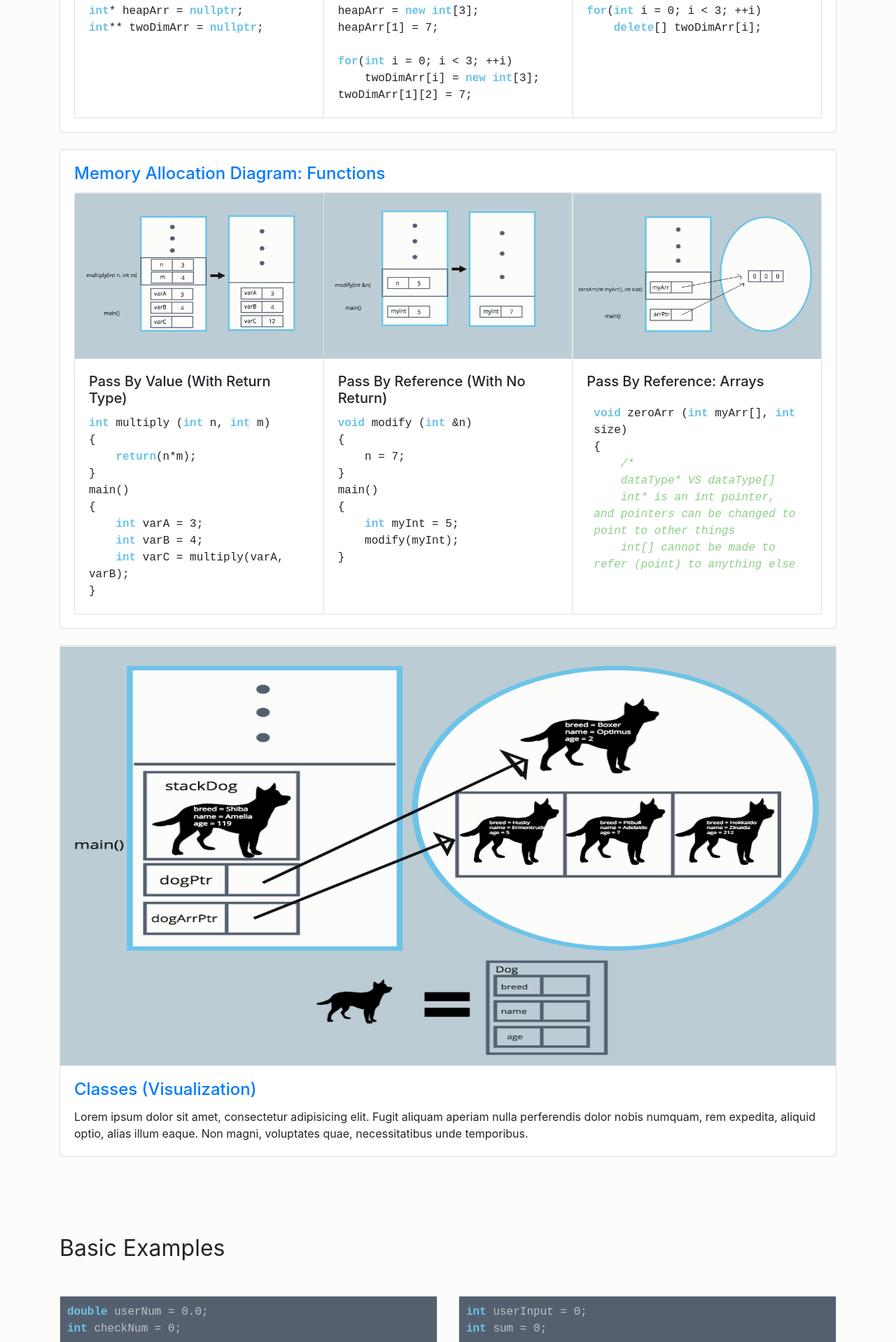
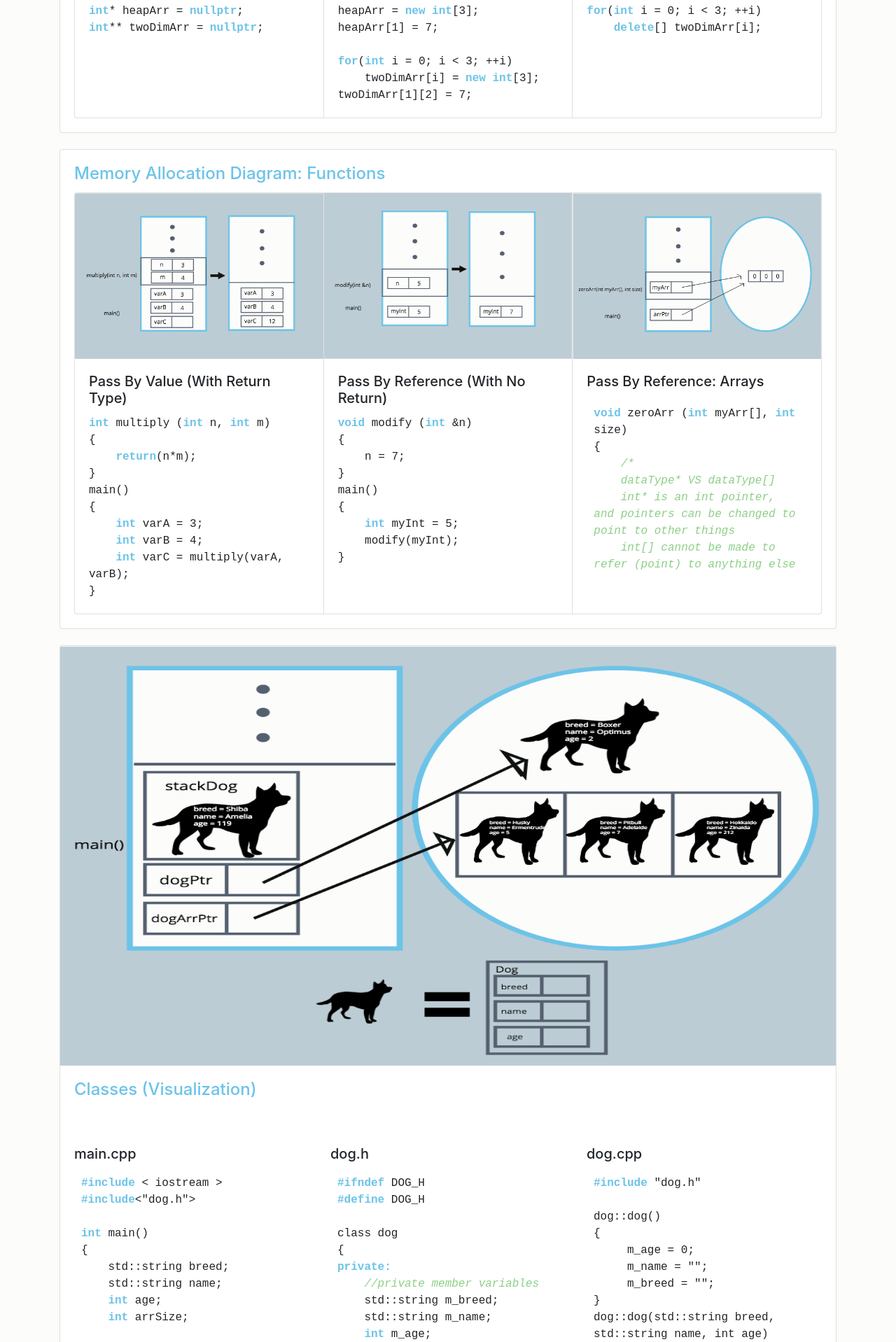
Before and after one commit to brandonlammey/EECS168Toolbox, a PHP site: page / in a window 1280 px wide. Shown: the part 2804-4722 px from the top of the page at 70% size. Run offline with PHP 8.4, Linux system fonts and the light colour scheme; some libraries are stand-ins or nearby versions; some web fonts are replaced.

Commit message:
Modified index.html
Modified Sections
+Toolbox
+General Concepts

Added content to Class visualization and Class Definition (.h) and (.cpp)

```diff
--- a/index.html
+++ b/index.html
@@ -94,7 +94,7 @@
                         <div class="card-body">
 
                           <h4 class="card-title">
-                            <a href="#dataTypes" data-toggle="collapse">Data Types / Operators</a>
+                            <a href="#dataTypes" data-toggle="collapse" id="linkHeader">Data Types / Operators</a>
                           </h4>
                           <div id="dataTypes" class="collapse">
                             <p class="card-text">Data types are classifications given to variables that describe what operations can be applied to them.</p>
@@ -132,7 +132,7 @@
 
                         <div class="card-body">
                           <h4 class="card-title">
-                            <a href="#boolLogic" data-toggle="collapse">Boolean Logic</a>
+                            <a href="#boolLogic" data-toggle="collapse" id="linkHeader">Boolean Logic</a>
                           </h4>
                             <div id="boolLogic" class="collapse">
                                 <ul class="card-text">
@@ -195,7 +195,7 @@
                               </div>
                         <div class="card-body">
                           <h4 class="card-title">
-                            <a href="#ifElse" data-toggle="collapse">If / Else-If / Else</a>
+                            <a href="#ifElse" data-toggle="collapse" id="linkHeader">If / Else-If / Else</a>
                           </h4>
                           <div id="ifElse" class="collapse">
                               <p class="card-text">
@@ -252,7 +252,7 @@
                               </div>
                         <div class="card-body">
                           <h4 class="card-title">
-                            <a href="#loops" data-toggle="collapse">Loops: While / Do-While / For</a>
+                            <a href="#loops" data-toggle="collapse" id="linkHeader">Loops: While / Do-While / For</a>
                           </h4>
                           <div id="loops" class="collapse">
                             <p class="card-text">
@@ -291,7 +291,7 @@
                               </div>
                         <div class="card-body">
                           <h4 class="card-title">
-                            <a href="#1DArrays" data-toggle="collapse"> 1-D Arrays </a>
+                            <a href="#1DArrays" data-toggle="collapse" id="linkHeader"> 1-D Arrays </a>
                           </h4>
                           <div id="1DArrays" class="collapse">
                             <p class="card-text">
@@ -346,7 +346,7 @@
                               </div>
                         <div class="card-body">
                           <h4 class="card-title">
-                            <a href="#multiDimArrays" data-toggle="collapse">Multi-Dimensional Arrays</a>
+                            <a href="#multiDimArrays" data-toggle="collapse" id="linkHeader">Multi-Dimensional Arrays</a>
                           </h4>
                           <div id="multiDimArrays" class="collapse">
                               <p class="card-text">
@@ -371,7 +371,7 @@
                           </div>
                     <div class="card-body">
                       <h4 class="card-title">
-                        <a href="#voidFunctions" data-toggle="collapse">Void Functions</a>
+                        <a href="#voidFunctions" data-toggle="collapse" id="linkHeader">Void Functions</a>
                       </h4>
                       <div id="voidFunctions" class="collapse">
                         <p class="card-text">
@@ -414,7 +414,7 @@
                           </div>
                     <div class="card-body">
                       <h4 class="card-title">
-                        <a href="#typeFunctions" data-toggle="collapse">Type Functions</a>
+                        <a href="#typeFunctions" data-toggle="collapse" id="linkHeader">Type Functions</a>
                       </h4>
                       <div id="typeFunctions" class="collapse">
                         <p class="card-text">
@@ -464,7 +464,7 @@
                           </div>
                     <div class="card-body">
                       <h4 class="card-title">
-                        <a href="#classHeader" data-toggle="collapse">Class Header (.h)</a>
+                        <a href="#classHeader" data-toggle="collapse" id="linkHeader">Class Header (.h)</a>
                       </h4>
                       <div id="classHeader" class="collapse">
                         <p class="card-text">
@@ -513,18 +513,38 @@
                           </div>
                     <div class="card-body">
                       <h4 class="card-title">
-                        <a href="#classDefinition" data-toggle="collapse">Class Definition (.cpp)</a>
+                        <a href="#classDefinition" data-toggle="collapse" id="linkHeader">Class Definition (.cpp)</a>
                       </h4>
                       <div id="classDefinition" class="collapse">
                         <p class="card-text">
                             The member function definitions for a class are stored in a separate .cpp file, which is called the class implementation file.
                             The file usually has the same name as the class, with the .cpp extension.
-
+                            <br><br>
+                            Constructor: <br>
+                            <ul>
+                              <li>Constructor has same name as the class itself</li>
+                              <li>Constructors don’t have return type</li>
+                              <li>A constructor is automatically called when an object is created</li>
+                              <li>If we do not specify a constructor, C++ compiler generates a default constructor for us (expects no parameters and has an empty body)</li>
+                              <li>Constructor Overloading is possible by having multiple constructors which are parameterized differently (pass arguments to a constructor)</li>
+                            </ul>
+                            Destructor: <br>
+                            <ul>
+                                <li>Destructors have same name as the class preceded by a tilde (~)</li>
+                                <li>Destructors don’t take any argument and don’t return anything</li>
+                                <li>There can only one destructor in a class with classname preceded by ~</li>
+                                <li>If we do not write our own destructor in a class, compiler creates a default destructor for us</li>
+                                <li>When a class contains a pointer to memory allocated in class, we should write a destructor to release memory before the class instance is destroyed</li>
+                                <li>A destructor function is called automatically when the object goes out of scope: the function ends, the program ends, a block containing local variables ends, or a delete operator is called </li>
+                              </ul>
+                            <br>
                             NOTE:
                             The advanages of storing class definition in separate file are
-                            The class is reusable
-                            The clients of the class know what member functions the class provides, how to call them and what return types to expect
-                            The clients do not know how the class's member functions are implemented.
+                            <ul>
+                            <li>The class is reusable</li>
+                            <li>The clients of the class know what member functions the class provides, how to call them and what return types to expect</li>
+                            <li>The clients do not know how the class's member functions are implemented.</li>
+                            </ul>
                         </p>
                       </div>
                     </div>
@@ -552,7 +572,7 @@
                       <div class="card-body">
 
                         <h4 class="card-title">
-                            <a href="#memAllocArr">Memory Allocation Diagram: Arrays</a>
+                            <a href="#memAllocArr" id="linkHeader">Memory Allocation Diagram: Arrays</a>
                         </h4>
 
                         <div class="card-group">
@@ -615,7 +635,7 @@
                   <div class="card-body">
 
                       <h4 class="card-title">
-                          <a href="#memAllocFunc">Memory Allocation Diagram: Functions</a>
+                          <a href="#memAllocFunc" id="linkHeader">Memory Allocation Diagram: Functions</a>
                       </h4>
 
                       <div class="card-group">
@@ -710,9 +730,176 @@
                   <a href="#"><img class="card-img-top" id="classes" src="graphics/obj.png" alt=""></a>
                   <div class="card-body">
                     <h4 class="card-title">
-                            <a href="#classesVisualization">Classes (Visualization)</a>
+                      <a href="#classesVisualization" id="linkHeader">Classes (Visualization)</a>
                     </h4>
-                          <p class="card-text">Lorem ipsum dolor sit amet, consectetur adipisicing elit. Fugit aliquam aperiam nulla perferendis dolor nobis numquam, rem expedita, aliquid optio, alias illum eaque. Non magni, voluptates quae, necessitatibus unde temporibus.</p>
+                    <!-- <p class="card-text">
+                      Lorem ipsum dolor sit amet, consectetur adipisicing elit. Fugit aliquam aperiam nulla perferendis dolor nobis numquam, rem expedita, aliquid optio, alias illum eaque. Non magni, voluptates quae, necessitatibus unde temporibus.
+                    </p> -->
+                    <div class="row">
+                      <div class="col-lg-4 portfolio-item">
+                        <h5>main.cpp</h5>
+                        <p class="card-text scrollable" id="code">
+                          <strong>#include</strong> < iostream > <br>
+                          <strong>#include</strong><"dog.h"> <br>
+                          <br>
+                          <strong>int</strong> main()<br>
+                          {<br>
+                            &nbsp;&nbsp;&nbsp;&nbsp;std::string breed;<br>
+                            &nbsp;&nbsp;&nbsp;&nbsp;std::string name;<br>
+                            &nbsp;&nbsp;&nbsp;&nbsp;<strong>int</strong> age;<br>
+
+                            &nbsp;&nbsp;&nbsp;&nbsp;<strong>int</strong> arrSize;<br><br>
+
+                            &nbsp;&nbsp;&nbsp;&nbsp;<em>//cin appropriate parameters</em><br>
+
+                            &nbsp;&nbsp;&nbsp;&nbsp;dog stackDog(breed, name, age);<br>
+
+                            &nbsp;&nbsp;&nbsp;&nbsp;<em>//cin appropriate parameters</em><br>
+
+                            &nbsp;&nbsp;&nbsp;&nbsp;dog* dogPtr = <strong>new</strong> dog(breed, name, age);<br>
+
+                            &nbsp;&nbsp;&nbsp;&nbsp;dog* dogArrPtr = <strong>new</strong> dog[arrSize];<br><br>
+
+                            &nbsp;&nbsp;&nbsp;&nbsp;<em>//for a dynically allocated (heap) array of dog pointers</em> <br>
+                            &nbsp;&nbsp;&nbsp;&nbsp;<em>//dog** dogArrPtr = new dog*[arrSize];</em><br><br>
+
+                            &nbsp;&nbsp;&nbsp;&nbsp;<strong>for</strong>(<strong>int</strong> i = 0; i++; i< arrSize)<br>
+                            &nbsp;&nbsp;&nbsp;&nbsp;{<br>
+                            &nbsp;&nbsp;&nbsp;&nbsp;&nbsp;&nbsp;&nbsp;&nbsp;  <em>//cin appropriate parameters</em><br>
+                            &nbsp;&nbsp;&nbsp;&nbsp;&nbsp;&nbsp;&nbsp;&nbsp;  dogArrPtr[i].setBreed(breed);<br>
+                            &nbsp;&nbsp;&nbsp;&nbsp;&nbsp;&nbsp;&nbsp;&nbsp;  dogArrPtr[i].setName(name);<br>
+                            &nbsp;&nbsp;&nbsp;&nbsp;&nbsp;&nbsp;&nbsp;&nbsp;  dogArrPtr[i].setAge(age);<br>
+
+                            &nbsp;&nbsp;&nbsp;&nbsp;&nbsp;&nbsp;&nbsp;&nbsp;  <em>//can be done this way as well</em><br>
+                            &nbsp;&nbsp;&nbsp;&nbsp;&nbsp;&nbsp;&nbsp;&nbsp;  <em>// dogArrPtr[i] = dog(breed, name, age);</em><br><br>
+
+                            &nbsp;&nbsp;&nbsp;&nbsp;&nbsp;&nbsp;&nbsp;&nbsp;  <em>/*<br>
+                            &nbsp;&nbsp;&nbsp;&nbsp;&nbsp;&nbsp;&nbsp;&nbsp;  for a dynically allocated (heap) array of dog pointers <br>
+                            &nbsp;&nbsp;&nbsp;&nbsp;&nbsp;&nbsp;&nbsp;&nbsp;  each index points to a new dog object<br>
+                            &nbsp;&nbsp;&nbsp;&nbsp;&nbsp;&nbsp;&nbsp;&nbsp;  function calls require "->" notation<br>
+                            &nbsp;&nbsp;&nbsp;&nbsp;&nbsp;&nbsp;&nbsp;&nbsp;  dogArrPtr[i] = new dog();<br>
+                            &nbsp;&nbsp;&nbsp;&nbsp;&nbsp;&nbsp;&nbsp;&nbsp;  dogArrPtr[i] -> setBreed(breed);<br>
+                            &nbsp;&nbsp;&nbsp;&nbsp;&nbsp;&nbsp;&nbsp;&nbsp;  dogArrPtr[i] -> setName(name);<br>
+                            &nbsp;&nbsp;&nbsp;&nbsp;&nbsp;&nbsp;&nbsp;&nbsp;  dogArrPtr[i] -> setAge(age);<br>
+                            &nbsp;&nbsp;&nbsp;&nbsp;&nbsp;&nbsp;&nbsp;&nbsp;  */<br></em>
+                            &nbsp;&nbsp;&nbsp;&nbsp;}<br>
+                            &nbsp;&nbsp;&nbsp;&nbsp;<em>//memory visualization at this point</em><br><br>
+                            <em>
+                            &nbsp;&nbsp;&nbsp;&nbsp;//remember to free memory at the end<br>
+                            &nbsp;&nbsp;&nbsp;&nbsp;//stackDog does not require a manual delete<br>
+                            </em>
+                            &nbsp;&nbsp;&nbsp;&nbsp;<strong>delete</strong> dogPtr; <em>//dont use [] since we are deleting an object not an array</em><br>
+                            &nbsp;&nbsp;&nbsp;&nbsp;<strong>delete[]</strong> dogArrPtr; <br><br>
+
+                            <em>
+                            /*<br>
+                            &nbsp;&nbsp;&nbsp;&nbsp;for a dynically allocated (heap) array of dog pointers <br>
+                            &nbsp;&nbsp;&nbsp;&nbsp;for(int i = 0; i< arrSize; i++)<br></arrSize>
+                            &nbsp;&nbsp;&nbsp;&nbsp;{<br>
+                              &nbsp;&nbsp;&nbsp;&nbsp;&nbsp;&nbsp;&nbsp;&nbsp;//deleting objects not arrays so do not use []<br>
+                              &nbsp;&nbsp;&nbsp;&nbsp;&nbsp;&nbsp;&nbsp;&nbsp;delete dogArrPtr[i]; //deletes dogs<br>
+                            &nbsp;&nbsp;&nbsp;&nbsp;}<br>
+                            &nbsp;&nbsp;&nbsp;&nbsp;delete[] dogArrPtr; //deletes array<br>
+                            &nbsp;&nbsp;&nbsp;&nbsp;*/<br>
+                            </em>
+
+                          } <br>
+                        </p>
+
+                      </div>
+                      <div class="col-lg-4 portfolio-item">
+                        <h5>dog.h</h5>
+                          <p class="card-text scrollable" id="code">
+
+                              <strong>#ifndef</strong> DOG_H	<br>
+                              <strong>#define</strong> DOG_H<br>
+                              <br>
+                              class dog<br>
+                              {<br>
+                                  <strong>private:</strong><br>
+                                  &nbsp;&nbsp;&nbsp;&nbsp;<em>//private member variables</em><br>
+                                  &nbsp;&nbsp;&nbsp;&nbsp;std::string m_breed;<br>
+                                  &nbsp;&nbsp;&nbsp;&nbsp;std::string m_name;<br>
+                                  &nbsp;&nbsp;&nbsp;&nbsp;<strong>int</strong> m_age;<br>
+                                  <br>
+                                  <strong>public:</strong><br>
+                                  &nbsp;&nbsp;&nbsp;&nbsp;<em>//default constructor</em><br>
+                                  &nbsp;&nbsp;&nbsp;&nbsp;dog();<br>
+                                  &nbsp;&nbsp;&nbsp;&nbsp;<em>//paramaterized constructor</em><br>
+                                  &nbsp;&nbsp;&nbsp;&nbsp;dog(std::string breed, std::string name, <strong>int</strong> age);<br><br>
+                                      <em>
+                                          &nbsp;&nbsp;&nbsp;&nbsp;/*<br>
+                                          &nbsp;&nbsp;&nbsp;&nbsp;Define a deconstructor if object allocates memory
+                                          that cannot be accessed outside of the object<br>
+                                          &nbsp;&nbsp;&nbsp;&nbsp;~dog()<br>
+                                          &nbsp;&nbsp;&nbsp;&nbsp;{<br>
+                                          <br>
+                                          &nbsp;&nbsp;&nbsp;&nbsp;}<br>
+                                          &nbsp;&nbsp;&nbsp;&nbsp;*/<br><br>
+                                      </em>
+                                      &nbsp;&nbsp;&nbsp;&nbsp;<em>//set functions for private member variables</em><br>
+                                      &nbsp;&nbsp;&nbsp;&nbsp;<strong>void</strong> setBreed(std::string breed);<br>
+                                      &nbsp;&nbsp;&nbsp;&nbsp;<strong>void</strong> setName(std::string name);<br>
+                                      &nbsp;&nbsp;&nbsp;&nbsp;<strong>void</strong> setAge(<strong>int</strong> age);<br>
+                                      <br>
+                                      &nbsp;&nbsp;&nbsp;&nbsp;<em>//get functions for private member variables</em><br>
+                                      &nbsp;&nbsp;&nbsp;&nbsp;std::string getBreed();<br>
+                                      &nbsp;&nbsp;&nbsp;&nbsp;std::string getName();<br>
+                                      &nbsp;&nbsp;&nbsp;&nbsp;<strong>int</strong> getAge();<br>
+                              };<br>
+                              <strong>#endif</strong><br>
+
+
+                          </p>
+                      </div>
+                      <div class="col-lg-4 portfolio-item">
+                          <h5>dog.cpp</h5>
+                          <p class="card-text scrollable" id="code">
+
+                              <strong>#include</strong> "dog.h"<br><br>
+
+                              dog::dog()<br>
+                              {<br>
+                                &nbsp;&nbsp;&nbsp;&nbsp;    m_age = 0;<br>
+                                &nbsp;&nbsp;&nbsp;&nbsp;    m_name = "";<br>
+                                &nbsp;&nbsp;&nbsp;&nbsp;    m_breed = "";<br>
+                              }<br>
+                              dog::dog(std::string breed, std::string name, int age)<br>
+                              {<br>
+                                &nbsp;&nbsp;&nbsp;&nbsp;    m_age = age;<br>
+                                &nbsp;&nbsp;&nbsp;&nbsp;    m_name = name;<br>
+                                &nbsp;&nbsp;&nbsp;&nbsp;    m_breed = breed;<br>
+                              }<br>
+
+                              <strong>void</strong> dog::setBreed(std::string breed)<br>
+                              {<br>
+                              &nbsp;&nbsp;&nbsp;&nbsp;    m_breed = breed;<br>
+                              }<br>
+                              <strong>void</strong> dog::setName(std::string name)<br>
+                              {<br>
+                              &nbsp;&nbsp;&nbsp;&nbsp;    m_name = name;<br>
+                              }<br>
+                              <strong>void</strong> dog::setAge(<strong>int</strong> age)<br>
+                              {<br>
+                              &nbsp;&nbsp;&nbsp;&nbsp;   m_age = age;<br>
+                              }<br>
+
+                              std::string dog::getBreed()<br>
+                              {<br>
+                                &nbsp;&nbsp;&nbsp;&nbsp;    <strong>return</strong>(m_breed);<br>
+                              }<br>
+                              std::string dog::getName()<br>
+                              {<br>
+                                &nbsp;&nbsp;&nbsp;&nbsp;    <strong>return</strong>(m_name);<br>
+                              }<br>
+                              <strong>int</strong> dog::getAge()<br>
+                              {<br>
+                                &nbsp;&nbsp;&nbsp;&nbsp;    <strong>return</strong>(m_age);<br>
+                              }<br>
+
+                          </p>
+                      </div>
+                  </div>
                   </div>
                 </div>
               </div>
@@ -756,7 +943,7 @@
                               <div class="card-body">
 
                                 <h4 class="card-title">
-                                  <a href="#example1">Data Types and If-Else Example</a>
+                                  <a href="#example1" id="linkHeader">Data Types and If-Else Example</a>
                                 </h4>
                                 <p class="card-text">Write a program that takes a double from the user and rounds the number.</p>
                                 <ul class="card-text">
@@ -788,7 +975,7 @@
                               </div>
                               <div class="card-body">
                                 <h4 class="card-title">
-                                  <a href="#example2">Loops Example</a>
+                                  <a href="#example2" id="linkHeader">Loops Example</a>
                                 </h4>
                                 <p class="card-text">Write a program that takes an integer and prints the sum of its digits. Assume proper user input (user will give us an int that is not 0).</p>
                                 <hr>
@@ -816,7 +1003,7 @@
                             <h1 class="my-4"><small>Practice Problems</small></h1>
                     </div>
 
-                    <!-- Tool: Data Types / Operators -->
+                    <!-- Practice Problem: 1 -->
                     <div class="col-lg-12 portfolio-item">
                             <div class="card h-100">
                               <div class="code problemCode">
@@ -858,7 +1045,7 @@
                               <div class="card-body">
 
                                 <h4 class="card-title">
-                                  <a href="#problem1">Problem 1: Data Types and If-Else</a>
+                                  <a href="#problem1" id="linkHeader">Problem 1: Data Types and If-Else</a>
                                 </h4>
                                 <p class="card-text">What will be the output of this block of code if:</p>
                                 <ul class="card-text">
@@ -872,15 +1059,19 @@
                             </div>
                     </div>
 
-                    <!-- Tool:  Boolean Logic -->
+                    <!-- Practice Problem: 2 -->
                     <div class="col-lg-12 portfolio-item">
                             <div class="card h-100">
                               <!-- <a href="#"><img class="card-img-top" src="http://placehold.it/700x400" alt=""></a> -->
                               <div class="card-body">
                                 <h4 class="card-title">
-                                  <a href="#problem2">Problem</a>
+                                  <a href="#problem2" id="linkHeader">Problem</a>
                                 </h4>
-                                <p class="card-text">Lorem ipsum dolor sit amet, consectetur adipisicing elit. Fugit aliquam aperiam nulla perferendis dolor nobis numquam, rem expedita, aliquid optio, alias illum eaque. Non magni, voluptates quae, necessitatibus unde temporibus.</p>
+                                <p class="card-text">
+
+                                  More practice problems coming soon...
+
+                                </p>
                               </div>
                             </div>
                     </div>
@@ -912,36 +1103,3 @@
 
   </body>
 </html>
-<!--
-#include<all other includes>
-#include<"dog.h">
-
-main()
-{
-  std::string breed;
-  std::string name;
-  int age;
-
-  int arrSize;
-
-  //cin appropriate parameters
-
-  dog stackDog(breed, name, age);
-
-  //cin appropriate parameters
-
-  dog* dogPtr = new dog(breed, name, age);
-
-  dog* dogArrPtr = new dog[arrSize];
-
-  for(int i = 0; i++; i< arrSize)
-  {
-    //cin appropriate parameters
-    dogArrPtr[i] -> setBreed(breed);
-    dogArrPtr[i] -> setName(name);
-    dogArrPtr[i] -> setAge(age);
-  }
-
-}
-
--->
--- a/styles.css
+++ b/styles.css
@@ -124,3 +124,13 @@ em{
     size: 600px;
     block-size: 600px;
 }
+
+#linkHeader
+{
+    color: #6CC3E8;
+}
+
+#linkHeader:hover
+{
+    color: #BDC2C6;
+}
```
Lines whose indentation alone changed are shown as unchanged.
